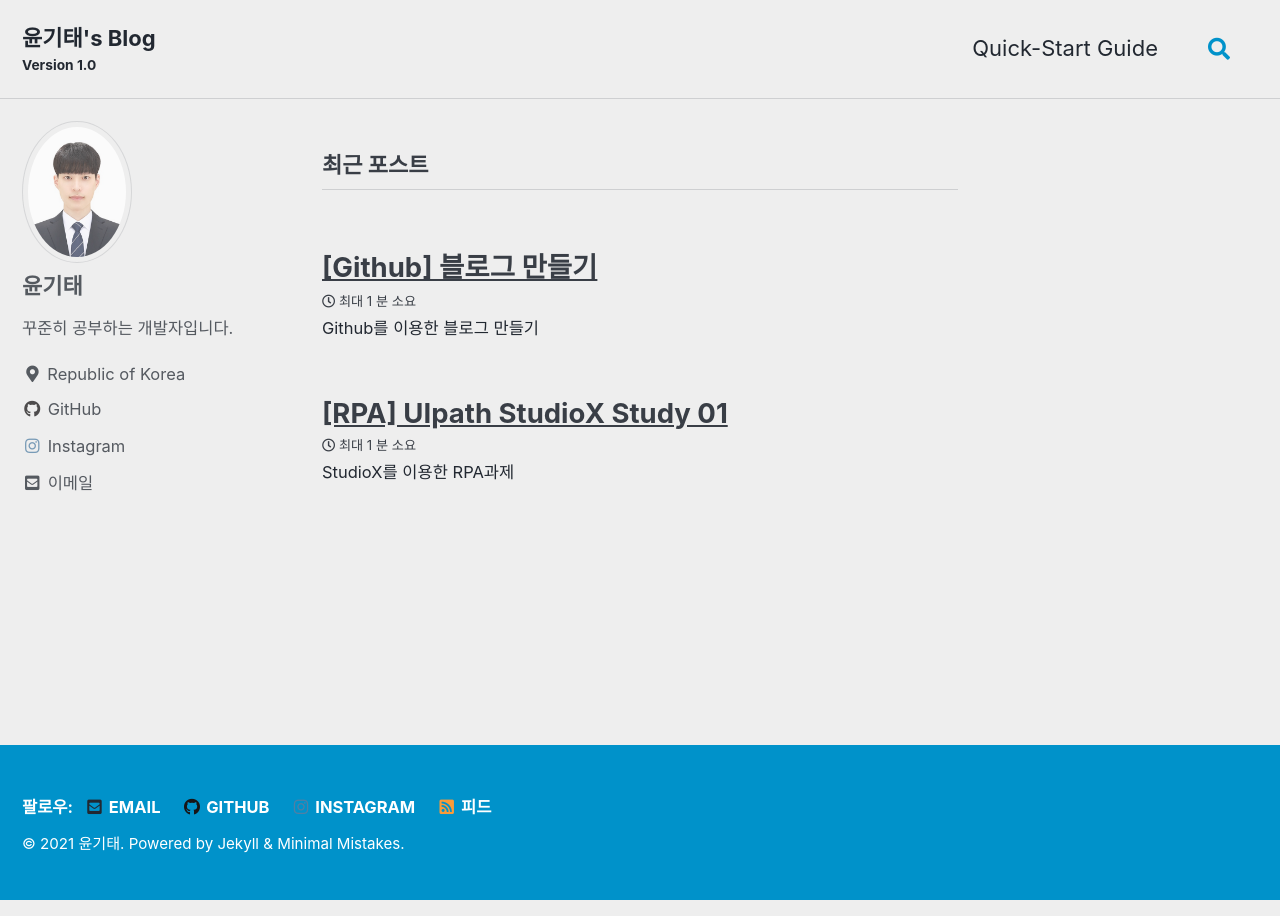
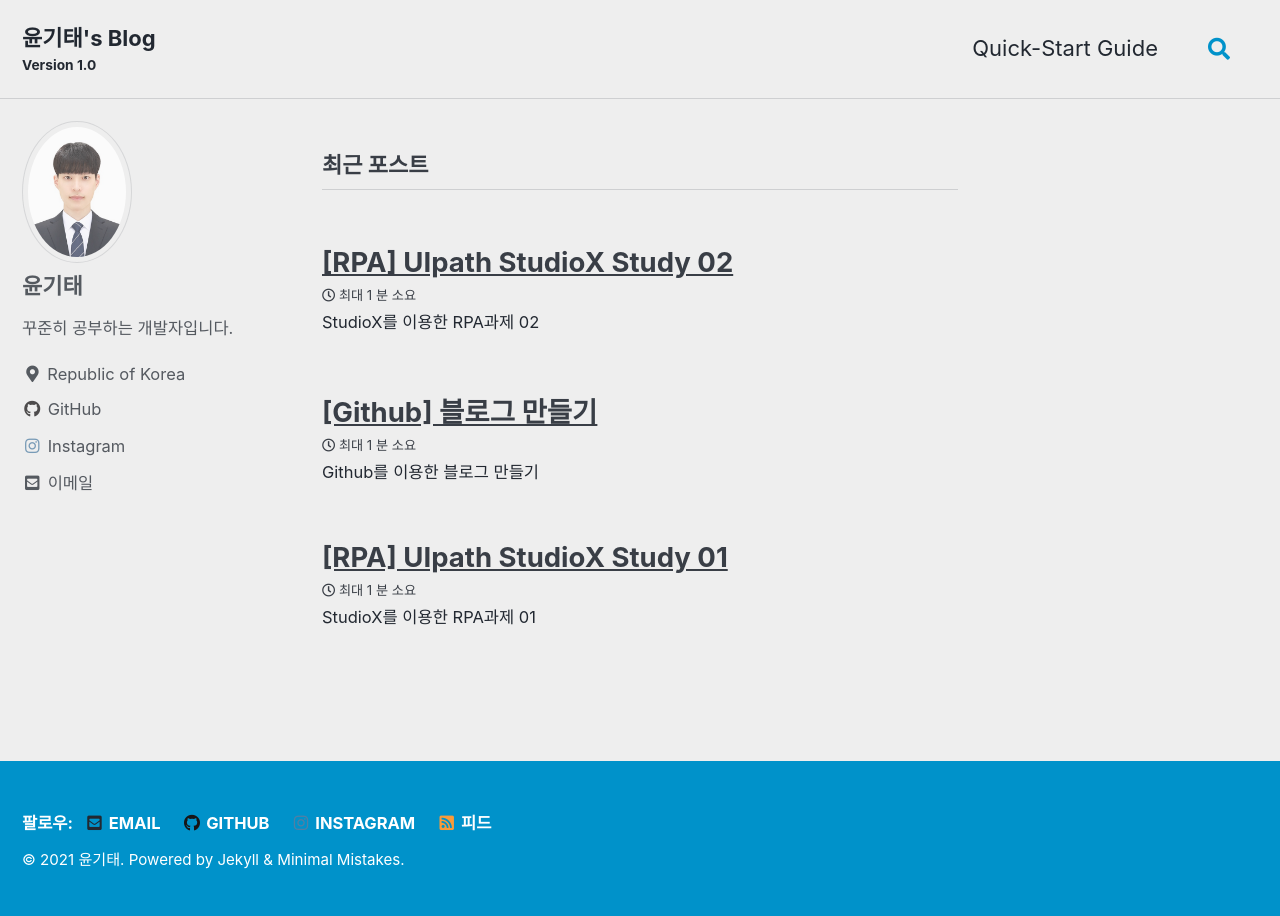
Before and after one commit to special0125/special0125.github.io, a Jekyll site: the page built from index.html, in a window 1280 px wide. Built offline with Jekyll 4.4.1, drawn with Linux system fonts in a browser that asks for light colours; cached includes are drawn as plain includes; the list of posts is cut into pages by our own code; part of the change alters nothing that is shown.

Commit message:
[2021-10-15] RPA_Study02 Posting

```diff
--- a/_posts/2021-10-06-RPA_Study01.md
+++ b/_posts/2021-10-06-RPA_Study01.md
@@ -1,6 +1,6 @@
 ---
 title:  "[RPA] UIpath StudioX Study 01"
-excerpt: "StudioX를 이용한 RPA과제 "
+excerpt: "StudioX를 이용한 RPA과제 01"
 
 categories:
   - StudioX
--- /dev/null
+++ b/_posts/2021-10-14-RPA_Study02.md
@@ -0,0 +1,80 @@
+---
+title:  "[RPA] UIpath StudioX Study 02"
+excerpt: "StudioX를 이용한 RPA과제 02"
+
+categories:
+  - StudioX
+tags:
+ # - [Blog, jekyll, Github, Git]
+
+toc: false
+toc_sticky: true
+
+date: 2021-10-14
+last_modified_at: 2021-10-15
+---
+
+# 과제 내용
+
+#### **1. 네이버 브라우저 열기** <br><br>
+![posting01](https://user-images.githubusercontent.com/79980786/137419102-31b7bdfa-2b51-4861-8a87-9230f38432ff.png)<br><br>
+
+#### **2. 책 -> 베스트셀러 클릭** <br><br>
+![posting02](https://user-images.githubusercontent.com/79980786/137419143-3653f569-7ddd-40f1-9503-205179d101e6.jpg)<br><br>
+![posting03](https://user-images.githubusercontent.com/79980786/137419180-922e41fd-4c68-4584-938b-eca881bbdafd.jpg)<br><br>
+
+#### **3. 서점명 데이터 테이블 읽어오기** <br><br>
+![posting04](https://user-images.githubusercontent.com/79980786/137419216-c31b5cb6-a79b-4fba-9059-37384b85dcb6.png)<br><br>
+
+#### **4. 컴퓨터와 인터넷 OR 컴퓨터/IT 클릭** <br><br>
+![posting05](https://user-images.githubusercontent.com/79980786/137419226-b3fb136d-18a5-4728-a558-df21564ccb02.jpg)<br><br>
+
+#### **5. 제목, URL, 가격, 저자, 출판사 읽어오기** <br><br>
+![posting06](https://user-images.githubusercontent.com/79980786/137419235-fe428e2e-9f5b-4de8-91e4-fc3c4c36cb9a.png)<br><br>
+
+#### **6. 엑셀 파일에 저장** <br><br>
+![posting07](https://user-images.githubusercontent.com/79980786/137419248-65a1a790-8bf6-437f-97a8-96dd1268d7ac.png)
+
+---
+
+# 풀이 코드
+
+#### **1. Use Application/Browser 를 사용해 브라우저 열기** <br><br>
+![posting08](https://user-images.githubusercontent.com/79980786/137419257-e0aac547-d807-40cf-9928-6620d861e1ad.png)<br>
+
+Maximize Window를 통해 화면 크기를 최대로 키운뒤, Delay를 걸어 오류 방지<br><br>
+
+#### **2. Click 이벤트를 사용해 페이지 넘어가기** <br><br>
+![posting09](https://user-images.githubusercontent.com/79980786/137419275-19fe8ecc-b198-4156-a5c9-e28f8744679d.png)<br><br>
+
+#### **3. Extract Table Data 로 서점명을 테이블에 저장 ** <br><br>
+![posting10](https://user-images.githubusercontent.com/79980786/137419280-44869306-7226-48ff-b13b-f6b1491465ac.png)<br><br>
+
+#### **4. For Each Row in Data Table 이벤트와 Read Row Item 이벤트를 사용해 서점명 하나씩 읽어서 클릭하기** <br><br>
+![posting11](https://user-images.githubusercontent.com/79980786/137419284-4fa83f67-bb9a-4f5c-8644-b42c21a61d91.png)
+
+#### **5. 카테고리 펼치기 클릭후 컴퓨터와 인터넷 OR 컴퓨터/IT 클릭하기** <br><br>
+![posting12](https://user-images.githubusercontent.com/79980786/137419288-fdeca7b1-c14f-4f26-b23f-1ba3ddccf6cf.png)<br>
+
+컴퓨터와 인터넷 OR 컴퓨터/IT 클릭을 위해서 Selector의 aaname을 WildCard를 사용해 '컴퓨터*' 로 지정한다. (Tageting methods는 selector랑 이미지만 체크)<br><br>
+
+#### **6. Use Excel File 로 엑셀 파일 생성** <br><br>
+![posting13](https://user-images.githubusercontent.com/79980786/137419298-8a18f6a4-c777-4c31-be78-07b1c09f7d24.png)<br><br>
+
+#### **7. Extract Table Data 로 (제목, Url, 저자, 가격) 테이블 가져와서 6.에서 만든 엑셀 파일에 저장** <br><br>
+![posting14](https://user-images.githubusercontent.com/79980786/137419311-dd75b1d6-a8a3-4126-a546-51389dca33a3.png)<br><br>
+
+#### **8. Insert Column 을 사용해서 '출판사' Column 생성** <br><br>
+![posting15](https://user-images.githubusercontent.com/79980786/137419317-09c98417-a8ef-49ea-8f87-5629e53cd5c3.png)<br><br>
+
+#### **9. 출판사만 가져오기 위해서 먼저 Extract Table Data 로 출판사가 포함된 전체 줄 읽어 오기** <br><br>
+![posting16](https://user-images.githubusercontent.com/79980786/137419322-141d4be6-239e-4960-b340-de06611eb2ca.png)<br><br>
+
+#### **10. 저장된 데이터를 한 줄씩 읽어 온 후 출판사를 추출하여 엑셀에 저장** <br><br>
+![posting17](https://user-images.githubusercontent.com/79980786/137419326-13388d8a-49b5-42c9-8e04-10b494e081a0.png)
+<br>
+
+출판사를 추출 할 때 split("|").toarray(1) 을 사용 엑셀 저장은 출판사 칼럼이 저장된 Sheet1!D1의 다음인 D2부터 저장<br><br>
+
+#### **11. Autofit Range 를 사용해 엑셀 정렬화** <br><br>
+![posting18](https://user-images.githubusercontent.com/79980786/137419343-aa2aa7f8-c3eb-463c-904a-34a91cae6a4b.png)
```
Also changed, not shown: assets/images/RPA_Study02/posting01.png (added), assets/images/RPA_Study02/posting02.jpg (added), assets/images/RPA_Study02/posting03.jpg (added), assets/images/RPA_Study02/posting04.png (added), assets/images/RPA_Study02/posting05.jpg (added), assets/images/RPA_Study02/posting06.png (added), assets/images/RPA_Study02/posting07.png (added), assets/images/RPA_Study02/posting08.png (added), assets/images/RPA_Study02/posting09.png (added), assets/images/RPA_Study02/posting10.png (added), assets/images/RPA_Study02/posting11.png (added), assets/images/RPA_Study02/posting12.png (added), assets/images/RPA_Study02/posting13.png (added), assets/images/RPA_Study02/posting14.png (added), 4 more files.
